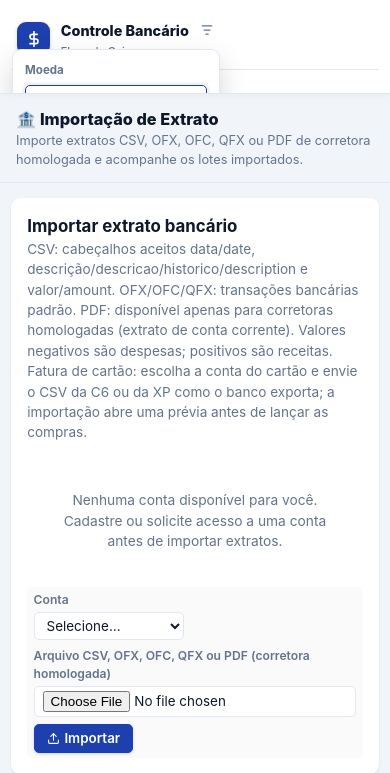
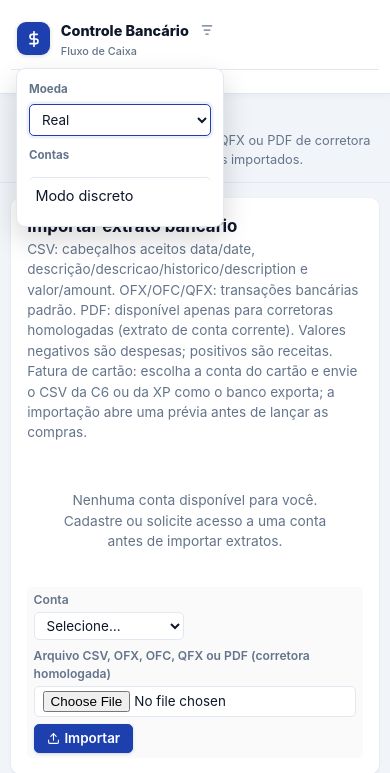
Before and after one commit to MSPA-Coder/sistema-financeiro, a Django app: template templates/banking/imports.html in a window 390 px wide, after a click on "Filtros". Shown: the top 773 px of the page. Run offline with Django 5.2, Linux system fonts and the light colour scheme; the template is opened without the code that fills it, so the values that code supplies are empty.

Commit message:
Menu de filtros fixo em tela estreita
Abaixo de 900px a barra lateral vira uma faixa de 40vh com rolagem própria,
e o menu de filtros, mais alto com os grupos de conta, ficava cortado: o
botão do modo discreto sumia. Nessa largura o menu passa a `position: fixed`,
com rolagem própria se faltar altura. Conferido no navegador em 415px e 1280px.

Co-Authored-By: Claude Opus 5.5 <noreply@anthropic.com>

```diff
--- a/static/css/core/application.css
+++ b/static/css/core/application.css
@@ -554,6 +554,12 @@ a:hover { text-decoration: underline; }
         flex: 0 0 auto; border-right: none; border-bottom: 1px solid var(--border);
     }
     .sidebar-menu { max-height: 26vh; overflow-y: auto; }
+    /* A barra lateral vira faixa de 40vh com rolagem própria, e cortaria o menu
+       de filtros (moeda, grupos de conta, modo discreto): fixo, ele sai do corte. */
+    .sidebar-global-filters-menu {
+        position: fixed; top: 4.25rem; left: 1rem; right: auto;
+        max-height: calc(100vh - 5.5rem); overflow-y: auto;
+    }
 }
 
 /* ============================================================
```
